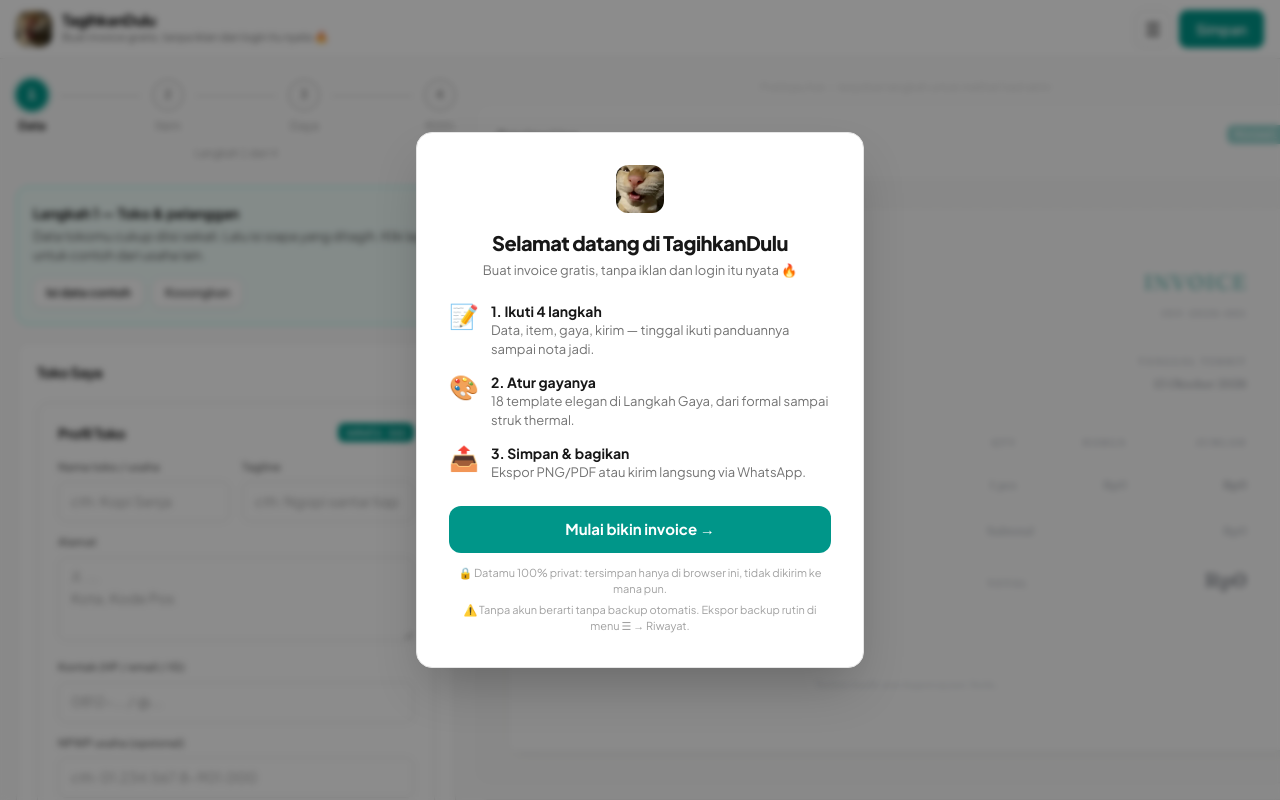
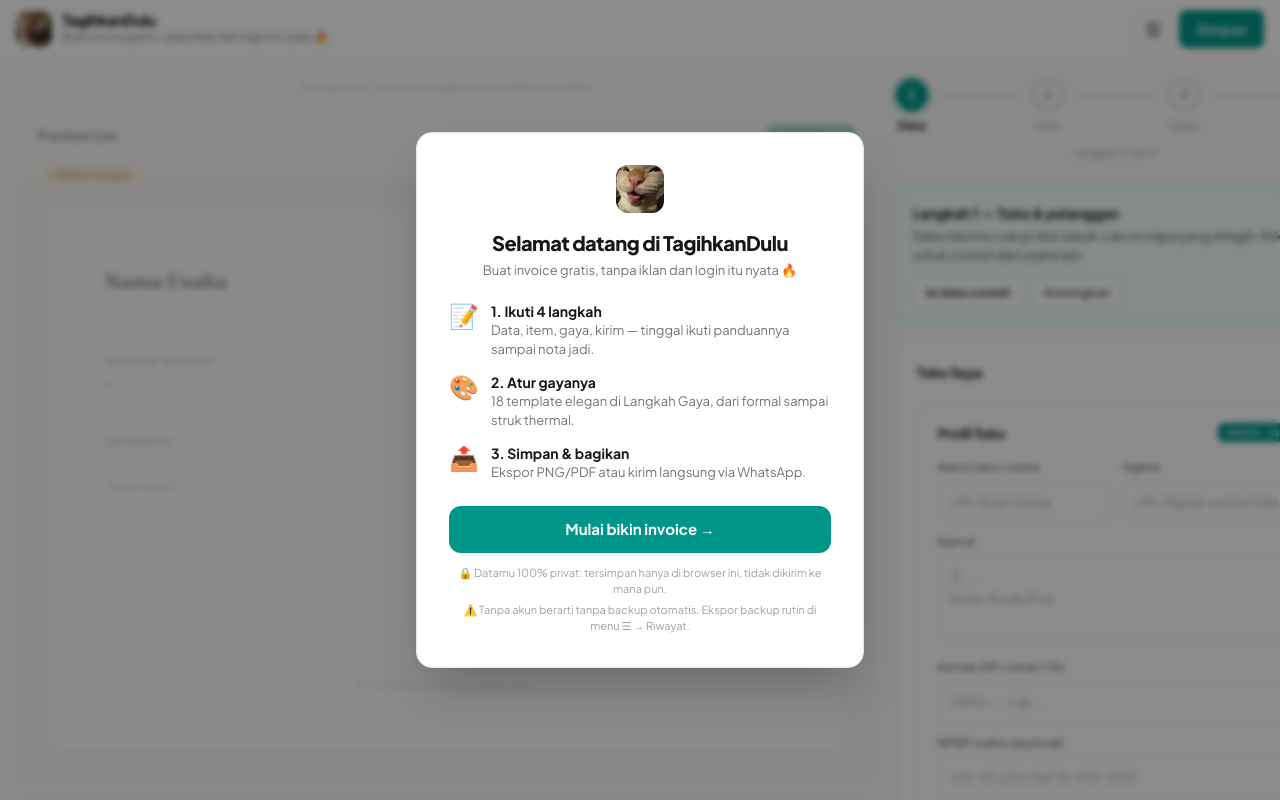
Before and after one commit to junanda24/notakandulu, a React (Vite) app: page / in a window 1280 px wide. Shown: the top 800 px of the page. Built offline with nearby package versions, Linux system fonts and the light colour scheme.

Commit message:
Layout desktop: live preview pindah ke kiri, form ke kanan

```diff
--- a/src/App.jsx
+++ b/src/App.jsx
@@ -253,10 +253,7 @@ export default function App() {
         {tab === "saran" ? (
           <div className="mx-auto max-w-2xl">{formPanel}</div>
         ) : (
-        <div className="grid gap-5 lg:grid-cols-[440px_1fr]">
-          <div className={mobileView === "form" ? "block" : "hidden lg:block"}>
-            {formPanel}
-          </div>
+        <div className="grid gap-5 lg:grid-cols-[1fr_440px]">
           <div className={mobileView === "preview" ? "block" : "hidden lg:block"}>
             <div className={`lg:sticky lg:top-[76px] transition-opacity duration-300 ${dimPreview ? "lg:opacity-40" : ""}`}>
               {dimPreview && (
@@ -266,6 +263,9 @@ export default function App() {
               )}
               <Preview inv={inv} profile={profile} settings={settings} />
             </div>
+          </div>
+          <div className={mobileView === "form" ? "block" : "hidden lg:block"}>
+            {formPanel}
           </div>
         </div>
         )}
```
Also changed, not shown: 5 other files (tests, documents, lock files or other folders).
